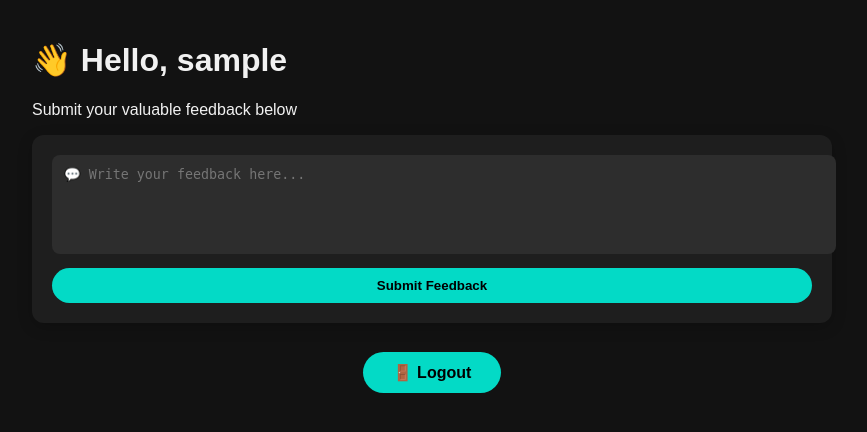
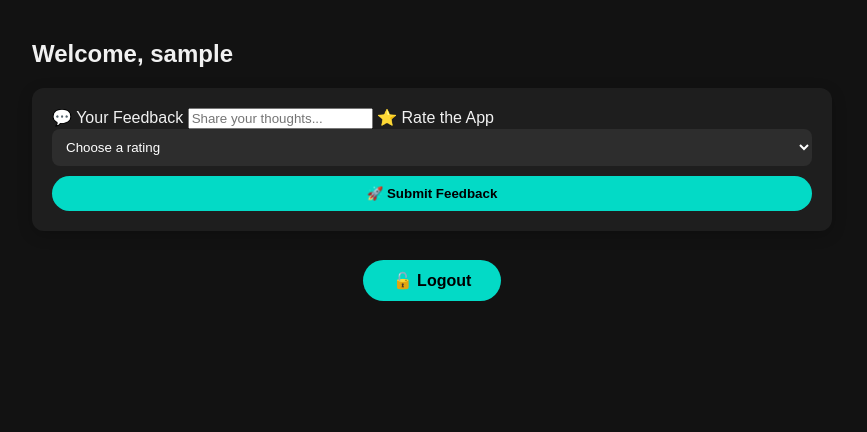
Before and after one commit to buildwithjanhavi/Website-Feedback-Collector-with-Admin-Dashboard, a Flask app: page /dashboard in a window 1280 px wide. Shown: the top 432 px of the page, without its empty margins (208-1075 px from the left). Run offline with Flask 2, Linux system fonts and the light colour scheme; the visitor is signed in with stand-in values (Sample User, id 1).

Commit message:
Update user_dashboard.html

```diff
--- a/templates/user_dashboard.html
+++ b/templates/user_dashboard.html
@@ -1,37 +1,40 @@
 <!DOCTYPE html>
 <html lang="en">
 <head>
-  <meta charset="UTF-8" />
+  <meta charset="UTF-8">
   <title>User Dashboard</title>
   <link rel="stylesheet" href="{{ url_for('static', filename='style.css') }}">
 </head>
 <body>
-  <div class="admin-container">
-    <header class="admin-header">
-      <h1>👋 Hello, {{ username }}</h1>
-      <p>Submit your valuable feedback below</p>
-    </header>
+  <div class="container">
+    <h2 class="glow">Welcome, {{ session['username'] }}</h2>
 
     {% with messages = get_flashed_messages() %}
       {% if messages %}
-        <div class="flash">
-          {% for message in messages %}
-            {{ message }}
-          {% endfor %}
-        </div>
+        <div class="flash">{{ messages[0] }}</div>
       {% endif %}
     {% endwith %}
 
-    <section class="feedback-section">
-      <form method="POST" action="/submit-feedback" class="feedback-card">
-        <textarea name="content" placeholder="💬 Write your feedback here..." rows="5" required></textarea>
-        <button type="submit" class="btn">Submit Feedback</button>
-      </form>
-    </section>
+    <form action="/submit-feedback" method="POST" class="feedback-card">
+      <label for="content">💬 Your Feedback</label>
+      <input type="text" name="content" placeholder="Share your thoughts..." required>
 
-    <footer class="logout-footer">
-      <a href="{{ url_for('auth.logout') }}" class="btn logout-btn">🚪 Logout</a>
-    </footer>
+      <label for="rating">⭐ Rate the App</label>
+      <select name="rating" required>
+        <option value="" disabled selected>Choose a rating</option>
+        <option value="1">⭐</option>
+        <option value="2">⭐⭐</option>
+        <option value="3">⭐⭐⭐</option>
+        <option value="4">⭐⭐⭐⭐</option>
+        <option value="5">⭐⭐⭐⭐⭐</option>
+      </select>
+
+      <button type="submit" class="btn">🚀 Submit Feedback</button>
+    </form>
+
+    <div class="logout-footer">
+      <a href="{{ url_for('auth.logout') }}" class="logout-btn">🔓 Logout</a>
+    </div>
   </div>
 </body>
 </html>
```
